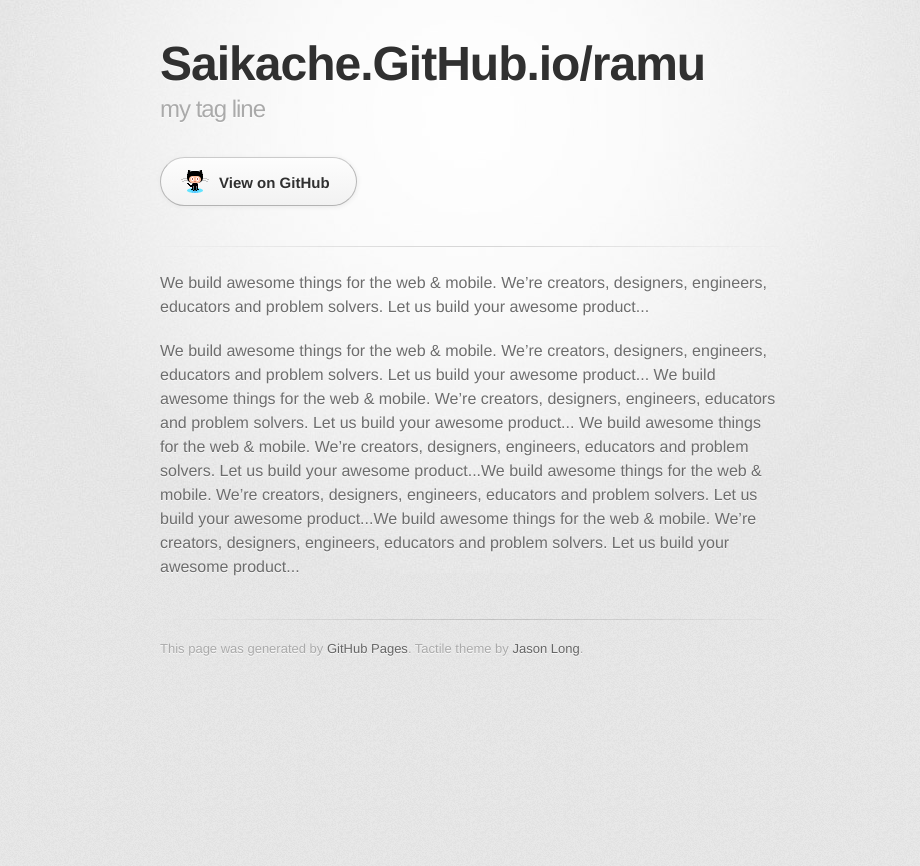
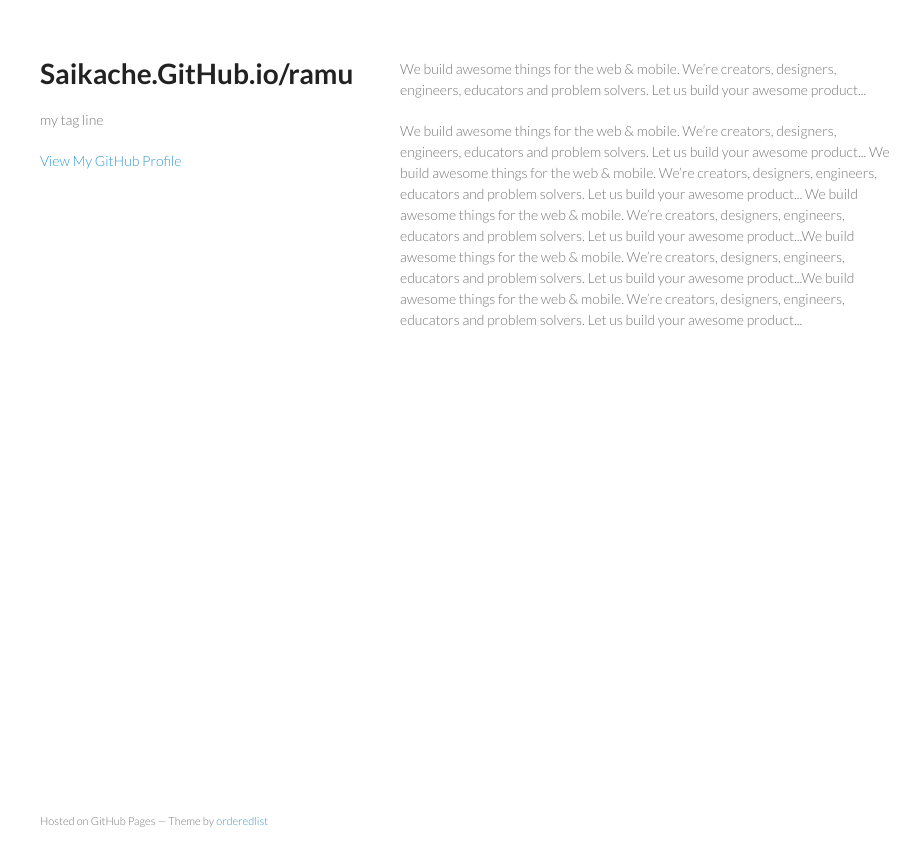
Before and after one commit to saikache/saikache.github.io, a Jekyll site: the page index.html, which Jekyll copies as it is, in a window 1280 px wide. Shown: the top 866 px of the page, without its empty margins (170-1090 px from the left). Built offline with Jekyll 4.4.1, drawn with Linux system fonts in a browser that asks for light colours; some web fonts are replaced.

Commit message:
Replace master branch with page content via GitHub

```diff
--- a/index.html
+++ b/index.html
@@ -1,47 +1,39 @@
-<!DOCTYPE html>
+<!doctype html>
 <html>
   <head>
-    <meta charset='utf-8'>
+    <meta charset="utf-8">
     <meta http-equiv="X-UA-Compatible" content="chrome=1">
-    <link href='https://fonts.googleapis.com/css?family=Chivo:900' rel='stylesheet' type='text/css'>
-    <link rel="stylesheet" type="text/css" href="stylesheets/stylesheet.css" media="screen">
-    <link rel="stylesheet" type="text/css" href="stylesheets/pygment_trac.css" media="screen">
-    <link rel="stylesheet" type="text/css" href="stylesheets/print.css" media="print">
+    <title>Saikache.GitHub.io/ramu by saikache</title>
+
+    <link rel="stylesheet" href="stylesheets/styles.css">
+    <link rel="stylesheet" href="stylesheets/pygment_trac.css">
+    <meta name="viewport" content="width=device-width, initial-scale=1, user-scalable=no">
     <!--[if lt IE 9]>
     <script src="//html5shiv.googlecode.com/svn/trunk/html5.js"></script>
     <![endif]-->
-    <title>Saikache.GitHub.io/ramu by saikache</title>
   </head>
+  <body>
+    <div class="wrapper">
+      <header>
+        <h1>Saikache.GitHub.io/ramu</h1>
+        <p>my tag line</p>
 
-  <body>
-    <div id="container">
-      <div class="inner">
 
-        <header>
-          <h1>Saikache.GitHub.io/ramu</h1>
-          <h2>my tag line</h2>
-        </header>
+        <p class="view"><a href="https://github.com/saikache">View My GitHub Profile</a></p>
 
-        <section id="downloads" class="clearfix">
-          <a href="https://github.com/saikache" id="view-on-github" class="button"><span>View on GitHub</span></a>
-        </section>
-
-        <hr>
-
-        <section id="main_content">
-          <p>We build awesome things for the web &amp; mobile. We’re creators, designers, engineers, educators and problem solvers. Let us build your awesome product...</p>
+      </header>
+      <section>
+        <p>We build awesome things for the web &amp; mobile. We’re creators, designers, engineers, educators and problem solvers. Let us build your awesome product...</p>
 
 <p>We build awesome things for the web &amp; mobile. We’re creators, designers, engineers, educators and problem solvers. Let us build your awesome product...
 We build awesome things for the web &amp; mobile. We’re creators, designers, engineers, educators and problem solvers. Let us build your awesome product...
 We build awesome things for the web &amp; mobile. We’re creators, designers, engineers, educators and problem solvers. Let us build your awesome product...We build awesome things for the web &amp; mobile. We’re creators, designers, engineers, educators and problem solvers. Let us build your awesome product...We build awesome things for the web &amp; mobile. We’re creators, designers, engineers, educators and problem solvers. Let us build your awesome product...</p>
-        </section>
+      </section>
+      <footer>
+        <p><small>Hosted on GitHub Pages &mdash; Theme by <a href="https://github.com/orderedlist">orderedlist</a></small></p>
+      </footer>
+    </div>
+    <script src="javascripts/scale.fix.js"></script>
 
-        <footer>
-          This page was generated by <a href="https://pages.github.com">GitHub Pages</a>. Tactile theme by <a href="https://twitter.com/jasonlong">Jason Long</a>.
-        </footer>
-
-
-      </div>
-    </div>
   </body>
 </html>
--- /dev/null
+++ b/javascripts/scale.fix.js
@@ -0,0 +1,17 @@
+var metas = document.getElementsByTagName('meta');
+var i;
+if (navigator.userAgent.match(/iPhone/i)) {
+  for (i=0; i<metas.length; i++) {
+    if (metas[i].name == "viewport") {
+      metas[i].content = "width=device-width, minimum-scale=1.0, maximum-scale=1.0";
+    }
+  }
+  document.addEventListener("gesturestart", gestureStart, false);
+}
+function gestureStart() {
+  for (i=0; i<metas.length; i++) {
+    if (metas[i].name == "viewport") {
+      metas[i].content = "width=device-width, minimum-scale=0.25, maximum-scale=1.6";
+    }
+  }
+}
--- /dev/null
+++ b/stylesheets/styles.css
@@ -0,0 +1,255 @@
+@import url(https://fonts.googleapis.com/css?family=Lato:300italic,700italic,300,700);
+
+body {
+  padding:50px;
+  font:14px/1.5 Lato, "Helvetica Neue", Helvetica, Arial, sans-serif;
+  color:#777;
+  font-weight:300;
+}
+
+h1, h2, h3, h4, h5, h6 {
+  color:#222;
+  margin:0 0 20px;
+}
+
+p, ul, ol, table, pre, dl {
+  margin:0 0 20px;
+}
+
+h1, h2, h3 {
+  line-height:1.1;
+}
+
+h1 {
+  font-size:28px;
+}
+
+h2 {
+  color:#393939;
+}
+
+h3, h4, h5, h6 {
+  color:#494949;
+}
+
+a {
+  color:#39c;
+  font-weight:400;
+  text-decoration:none;
+}
+
+a small {
+  font-size:11px;
+  color:#777;
+  margin-top:-0.6em;
+  display:block;
+}
+
+.wrapper {
+  width:860px;
+  margin:0 auto;
+}
+
+blockquote {
+  border-left:1px solid #e5e5e5;
+  margin:0;
+  padding:0 0 0 20px;
+  font-style:italic;
+}
+
+code, pre {
+  font-family:Monaco, Bitstream Vera Sans Mono, Lucida Console, Terminal;
+  color:#333;
+  font-size:12px;
+}
+
+pre {
+  padding:8px 15px;
+  background: #f8f8f8;
+  border-radius:5px;
+  border:1px solid #e5e5e5;
+  overflow-x: auto;
+}
+
+table {
+  width:100%;
+  border-collapse:collapse;
+}
+
+th, td {
+  text-align:left;
+  padding:5px 10px;
+  border-bottom:1px solid #e5e5e5;
+}
+
+dt {
+  color:#444;
+  font-weight:700;
+}
+
+th {
+  color:#444;
+}
+
+img {
+  max-width:100%;
+}
+
+header {
+  width:270px;
+  float:left;
+  position:fixed;
+}
+
+header ul {
+  list-style:none;
+  height:40px;
+
+  padding:0;
+
+  background: #eee;
+  background: -moz-linear-gradient(top, #f8f8f8 0%, #dddddd 100%);
+  background: -webkit-gradient(linear, left top, left bottom, color-stop(0%,#f8f8f8), color-stop(100%,#dddddd));
+  background: -webkit-linear-gradient(top, #f8f8f8 0%,#dddddd 100%);
+  background: -o-linear-gradient(top, #f8f8f8 0%,#dddddd 100%);
+  background: -ms-linear-gradient(top, #f8f8f8 0%,#dddddd 100%);
+  background: linear-gradient(top, #f8f8f8 0%,#dddddd 100%);
+
+  border-radius:5px;
+  border:1px solid #d2d2d2;
+  box-shadow:inset #fff 0 1px 0, inset rgba(0,0,0,0.03) 0 -1px 0;
+  width:270px;
+}
+
+header li {
+  width:89px;
+  float:left;
+  border-right:1px solid #d2d2d2;
+  height:40px;
+}
+
+header ul a {
+  line-height:1;
+  font-size:11px;
+  color:#999;
+  display:block;
+  text-align:center;
+  padding-top:6px;
+  height:40px;
+}
+
+strong {
+  color:#222;
+  font-weight:700;
+}
+
+header ul li + li {
+  width:88px;
+  border-left:1px solid #fff;
+}
+
+header ul li + li + li {
+  border-right:none;
+  width:89px;
+}
+
+header ul a strong {
+  font-size:14px;
+  display:block;
+  color:#222;
+}
+
+section {
+  width:500px;
+  float:right;
+  padding-bottom:50px;
+}
+
+small {
+  font-size:11px;
+}
+
+hr {
+  border:0;
+  background:#e5e5e5;
+  height:1px;
+  margin:0 0 20px;
+}
+
+footer {
+  width:270px;
+  float:left;
+  position:fixed;
+  bottom:50px;
+}
+
+@media print, screen and (max-width: 960px) {
+
+  div.wrapper {
+    width:auto;
+    margin:0;
+  }
+
+  header, section, footer {
+    float:none;
+    position:static;
+    width:auto;
+  }
+
+  header {
+    padding-right:320px;
+  }
+
+  section {
+    border:1px solid #e5e5e5;
+    border-width:1px 0;
+    padding:20px 0;
+    margin:0 0 20px;
+  }
+
+  header a small {
+    display:inline;
+  }
+
+  header ul {
+    position:absolute;
+    right:50px;
+    top:52px;
+  }
+}
+
+@media print, screen and (max-width: 720px) {
+  body {
+    word-wrap:break-word;
+  }
+
+  header {
+    padding:0;
+  }
+
+  header ul, header p.view {
+    position:static;
+  }
+
+  pre, code {
+    word-wrap:normal;
+  }
+}
+
+@media print, screen and (max-width: 480px) {
+  body {
+    padding:15px;
+  }
+
+  header ul {
+    display:none;
+  }
+}
+
+@media print {
+  body {
+    padding:0.4in;
+    font-size:12pt;
+    color:#444;
+  }
+}
```
